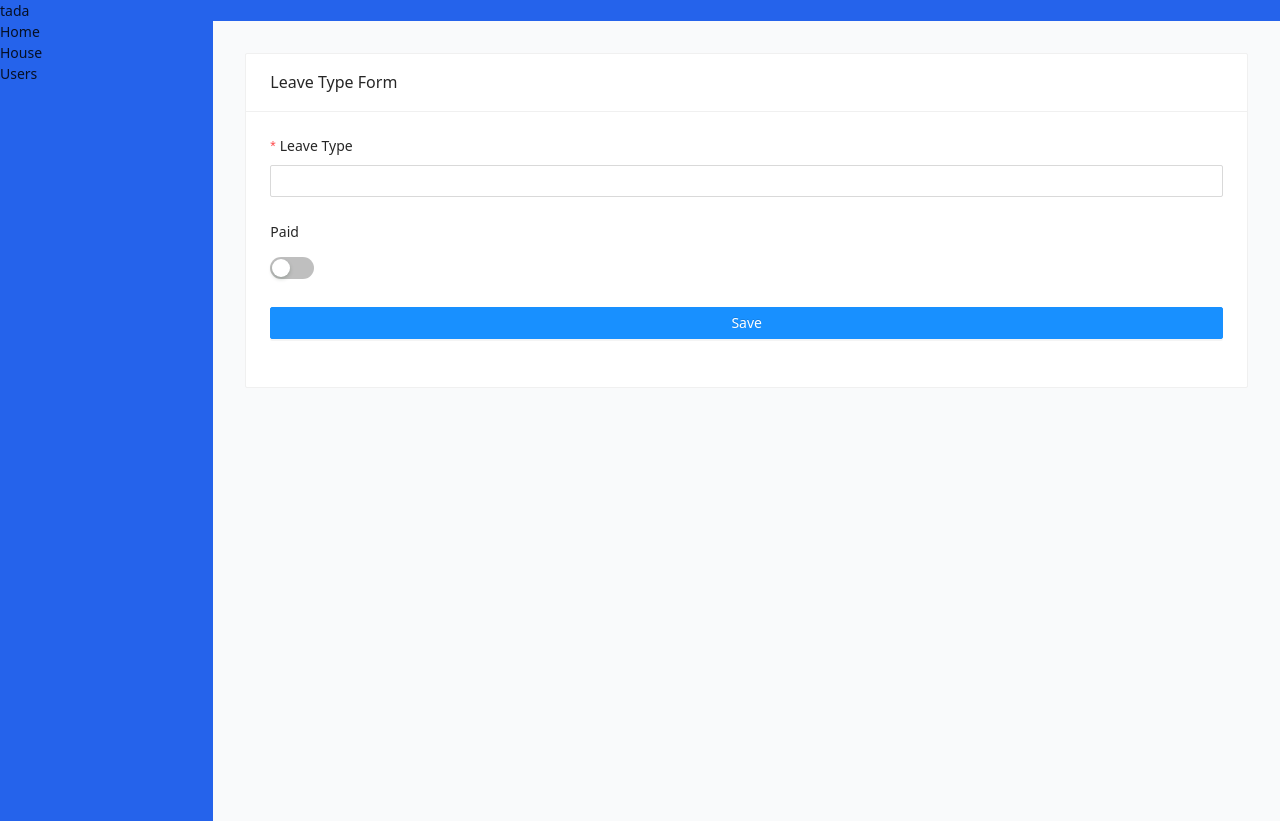
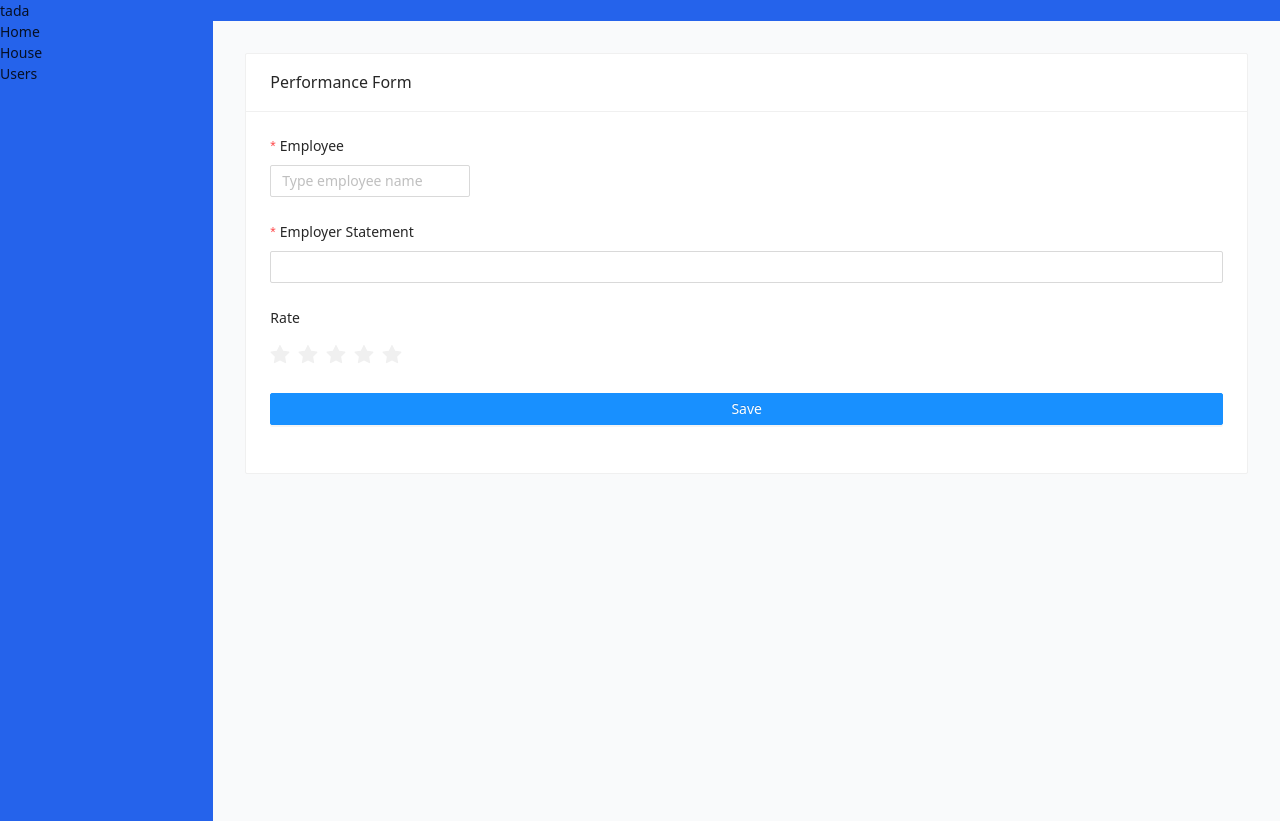
Before and after one commit to yazeer-afk/hr_front, a React (Create React App) app: page / in a window 1280 px wide. Built offline with nearby package versions, Linux system fonts and the light colour scheme.

Commit message:
Forms done

```diff
--- a/src/components/NavContent.tsx
+++ b/src/components/NavContent.tsx
@@ -1,6 +1,6 @@
 import React, {FC} from 'react';
 import {Route, Switch,} from "react-router-dom";
-import {LeaveTypeForm} from "../forms/LeaveTypeForm";
+import {PerformanceForm} from "../forms/PerformanceForm";
 
 /**
  *
@@ -28,7 +28,7 @@ export const NavContent: FC<NavContentProps> = () => {
                     Users
                 </Route>
                 <Route path="/">
-                    <LeaveTypeForm/>
+                    <PerformanceForm/>
                 </Route>
             </Switch>
         </>
--- /dev/null
+++ b/src/forms/BankForm.tsx
@@ -0,0 +1,66 @@
+import React, {FC} from "react";
+import {Button, Card, Form, Input} from 'antd';
+import {Rule} from "antd/es/form";
+
+/**
+ *
+ * @returns {BankFormProps}
+ * @author Yazeer Ahamed
+ */
+export interface BankFormProps {
+}
+
+interface FormValues {
+}
+
+/**
+ *
+ * @returns {BankForm}
+ * @author Yazeer Ahamed
+ */
+export const BankForm: FC<BankFormProps> = () => {
+
+    const onFinish = (values: any) => {
+        console.log('Success:', values);
+    };
+
+    const onFinishFailed = (errorInfo: any) => {
+        console.log('Failed:', errorInfo);
+    };
+
+    const emailRules: Rule[] = [
+        {type: "email", message: "E-mail format is wrong!"},
+        {required: true, message: "E-mail is required!"}
+    ]
+
+    return (
+        <Card title="Assign Employee to Project" className="mx-8 my-8">
+		<Form
+            name="basic"
+            layout="vertical"
+            labelCol={{ span: 8 }}
+            initialValues={{}}
+            onFinish={onFinish}
+            onFinishFailed={onFinishFailed}
+        >
+            <Form.Item
+                label="Full Name"
+                name="fullName"
+                rules={[{ required: true, message: 'Please provide your username!' }]}
+            >
+                <Input />
+            </Form.Item>
+
+            <Form.Item label="E-mail" name="email" rules={emailRules}>
+                <Input />
+            </Form.Item>
+
+            <Form.Item>
+                <Button type="primary" htmlType="submit" block>
+                    Save
+                </Button>
+            </Form.Item>
+        </Form>
+        </Card>
+    );
+}
--- /dev/null
+++ b/src/forms/PerformanceForm.tsx
@@ -0,0 +1,86 @@
+import React, {FC} from "react";
+import {AutoComplete, Button, Card, Form, Input, Rate} from 'antd';
+
+/**
+ *
+ * @returns {PerformanceFormProps}
+ * @author Yazeer Ahamed
+ */
+export interface PerformanceFormProps {
+}
+
+interface FormValues {
+}
+
+/**
+ *
+ * @returns {PerformanceForm}
+ * @author Yazeer Ahamed
+ */
+export const PerformanceForm: FC<PerformanceFormProps> = () => {
+
+    const onFinish = (values: any) => {
+
+        /**
+         * TODO
+         * make httpRequest
+         * */
+
+        console.log('Success:', values);
+    };
+
+    const onFinishFailed = (errorInfo: any) => {
+        console.log('Failed:', errorInfo);
+    };
+
+    const employeeComplete = [
+        {label: "qw", value: 1},
+        {label: "ew", value: 2},
+        {label: "tw", value: 3},
+        {label: "dw", value: 8},
+    ]
+
+    return (
+        <Card title="Performance Form" className="mx-8 my-8">
+		<Form
+            name="basic"
+            layout="vertical"
+            labelCol={{ span: 8 }}
+            initialValues={{}}
+            onFinish={onFinish}
+            onFinishFailed={onFinishFailed}
+        >
+            <Form.Item
+                label="Employee"
+                name="employeeId"
+                rules={[{ required: true, message: 'Please select an employee!' }]}
+            >
+                <AutoComplete
+                    options={employeeComplete}
+                    // onSearch={onSearch}
+                    style={{ width: 200 }}
+                    placeholder="Type employee name"
+                />
+            </Form.Item>
+
+            <Form.Item
+                label="Employer Statement"
+                name="statement"
+                rules={[{ required: true, message: 'Please fill this area!' }]}
+            >
+                <Input />
+            </Form.Item>
+
+            <Form.Item label="Rate" name="rate">
+                <Rate />
+            </Form.Item>
+
+            <Form.Item>
+                <Button type="primary" htmlType="submit" block>
+                    Save
+                </Button>
+            </Form.Item>
+        </Form>
+        </Card>
+    );
+}
```
Also changed, not shown: 1 other file (tests, documents, lock files or other folders).
